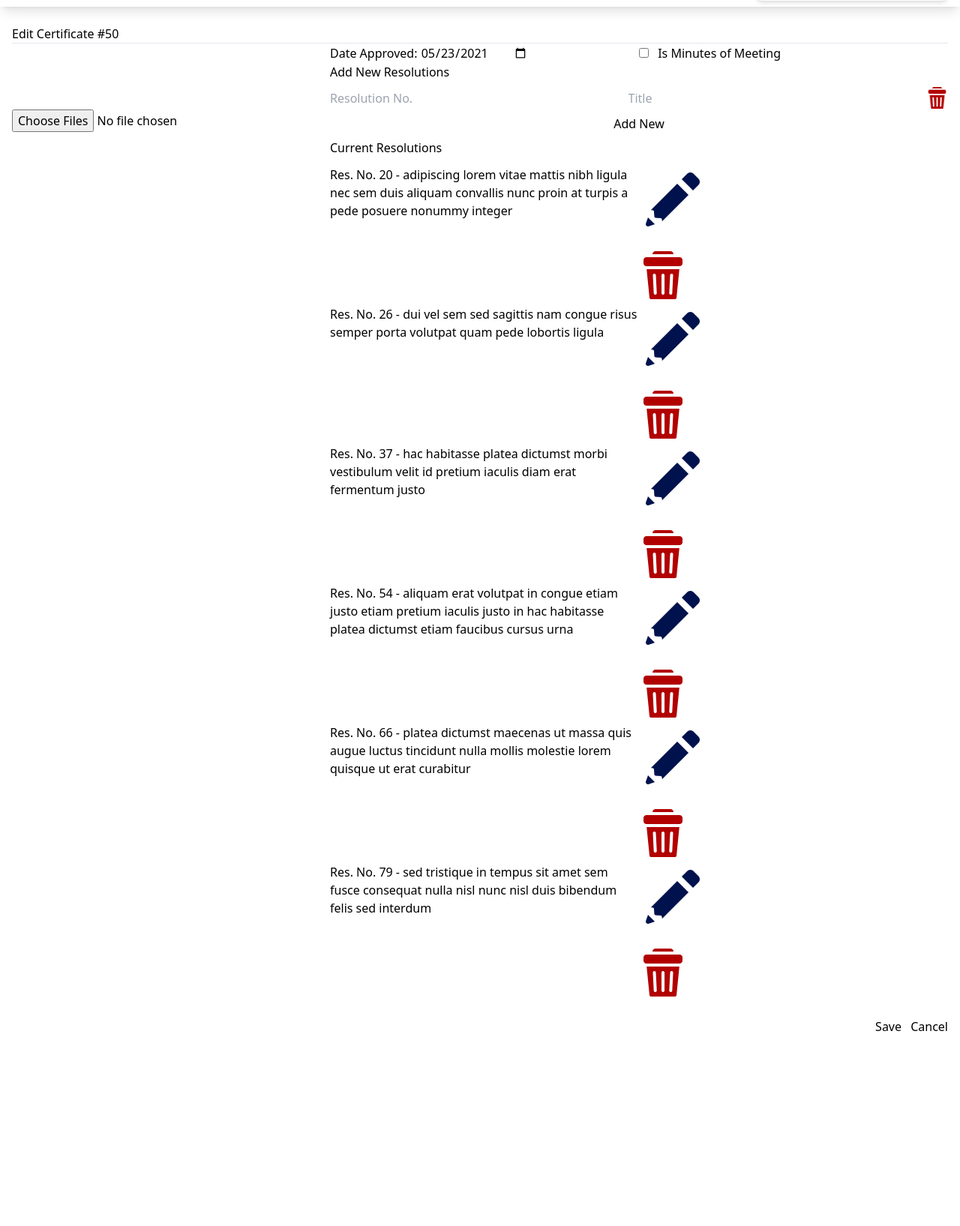
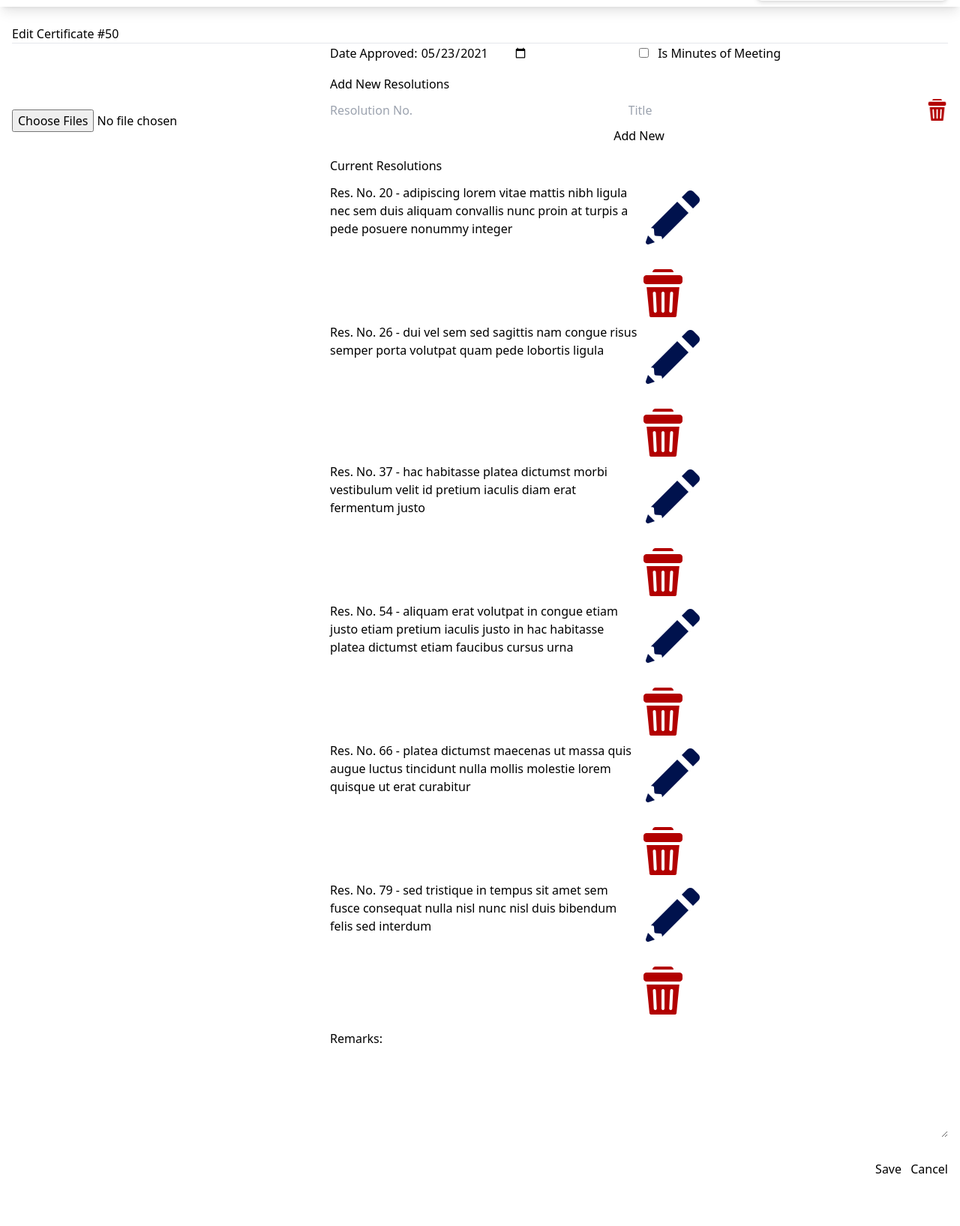
Before and after one commit to christiankyle-ching/board_resolution_is, a Django app: page /certificate/50/edit/ in a window 1280 px wide. Shown: the part 1296-2931 px from the top of the page at 75% size. Before the commit the page ends 2671 px from the top, so only its background shows below. Run offline with Django 4.2, Linux system fonts and the light colour scheme; the visitor is signed in with stand-in values (Sample User, id 1); data comes from the database, SQL or seed files in the repository; data that the repository does not hold is empty; some libraries are stand-ins or nearby versions.

Commit message:
feat: Add Certificate.remarks

```diff
--- a/resolutions/models.py
+++ b/resolutions/models.py
@@ -14,6 +14,7 @@ class Certificate(abstract_models.NoDeleteModel):
 
     is_minutes_of_meeting = models.BooleanField(default=False)
     date_approved = models.DateField(blank=False, null=False)
+    remarks = models.TextField(blank=True)
 
     class Meta:
         ordering = ['-added_date']
--- a/resolutions/templates/resolutions/certificate_form.html
+++ b/resolutions/templates/resolutions/certificate_form.html
@@ -43,7 +43,7 @@
                 </div>
             </div>
 
-            <p class="mt-   2">
+            <p class="mt-4">
                 <h4 class="mb-2">Add New Resolutions</h4>
 
                 <div data-multi-input>
@@ -64,21 +64,23 @@
             </p>
 
             {% if certificate.images %}
-            <p class="mt-2">
+            <p class="mt-4">
                 <h4 class="mb-2">Current Images</h4>
 
                 <ul>
                     {% for img in certificate.images %}
-                    <li class="flex justify-between items-center">
-                        <span>{{ img.image.name }}</span>
-                        <span>{{ img.image.size|filesizeformat }}</span>
-                        <div>
+                    <li class="grid grid-cols-5 border-b border-dashed border-black items-center">
+                        <span class="col-span-2 text-left">{{ img.image.name }}</span>
+                        <span class="col-span-1 text-center">{{ img.image.size|filesizeformat }}</span>
+                        <div class="col-span-2 text-right">
+                            <div class="flex justify-end items-center">
                                 <a href="{{ img.image.url }}" target="_blank" class="button">
                                     View Image
                                 </a>
                                 <a href="{% url 'resolutions:cert_image_delete' img.pk %}" class="button-danger">
                                     <img src="{% static 'users/img/trash.png' %}" alt="Delete" class="icon-sm">
                                 </a>
+                            </div>
                         </div>
                     </li>
                     {% endfor %}
@@ -87,7 +89,7 @@
             {% endif %}
 
             {% if certificate.resolutions %}
-            <p class="mt-2">
+            <p class="mt-4">
                 <h4 class="mb-2">Current Resolutions</h4>
 
                 <ul>
@@ -108,6 +110,11 @@
                 </ul>
             </p>
             {% endif %}
+
+            <p class="mt-4">
+                <label for="id_remarks">Remarks:</label>
+                <textarea name="remarks" id="id_remarks" rows="5" class="w-full">{{ certificate.remarks }}</textarea>
+            </p>
         </div>
     </div>
 
--- a/resolutions/views.py
+++ b/resolutions/views.py
@@ -77,6 +77,7 @@ class CertificateFormView(LoginRequiredMixin, View):
             date_approved = request.POST.get('date_approved')
             is_minutes_of_meeting = request.POST.get(
                 'is_minutes_of_meeting') is not None
+            remarks = request.POST.get('remarks', '')
             res_nums = request.POST.getlist('resolution_numbers')
             res_titles = request.POST.getlist('resolution_titles')
 
@@ -93,6 +94,7 @@ class CertificateFormView(LoginRequiredMixin, View):
             # Update other fields
             cert.date_approved = dateparse.parse_date(date_approved)
             cert.is_minutes_of_meeting = is_minutes_of_meeting
+            cert.remarks = remarks
 
             cert_images = []
             resolutions = []
--- a/theme/static_src/src/styles.css
+++ b/theme/static_src/src/styles.css
@@ -69,6 +69,10 @@ nav h6 {
 
 *[disabled] {
   @apply opacity-50 pointer-events-none !important;
+}
+
+.reset-disabled {
+  @apply opacity-100 !important;
 }
 
 hr {
```
Also changed, not shown: resolutions/templates/resolutions/certificate_delete.html (+13 -3 lines), resolutions/templates/resolutions/certificate_detail.html (+11 -2 lines), resolutions/migrations/0001_initial.py. Lines whose indentation alone changed are shown as unchanged.
